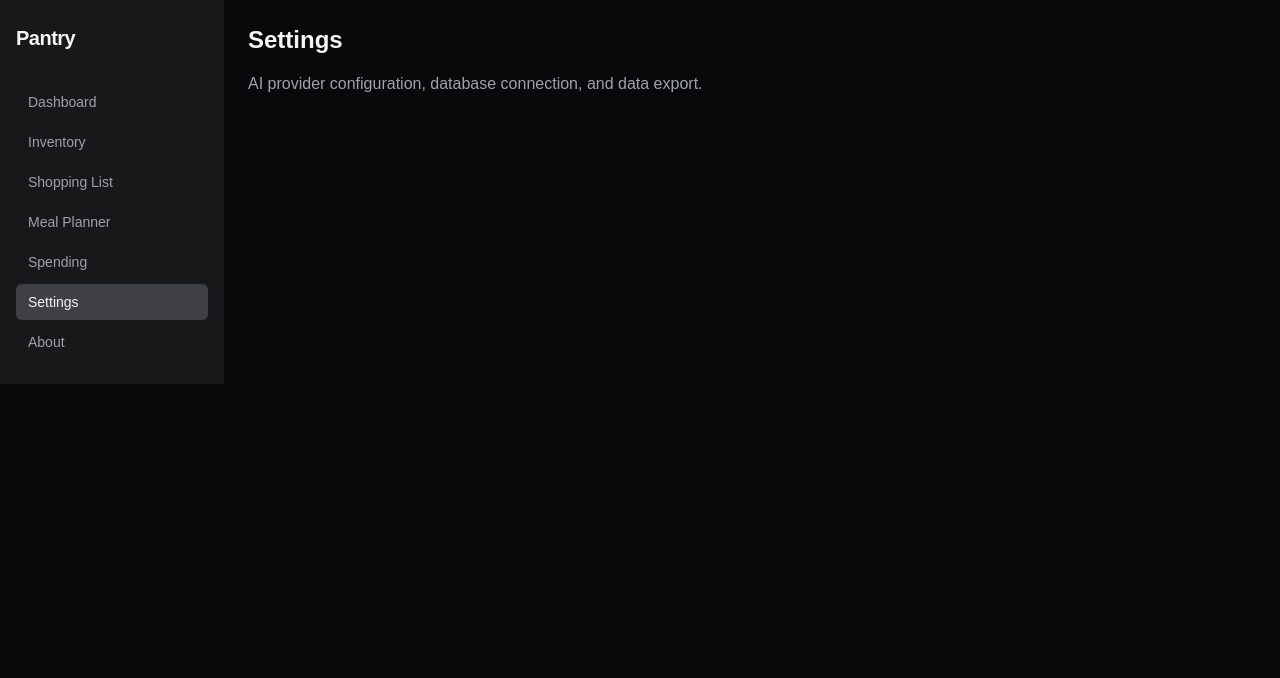
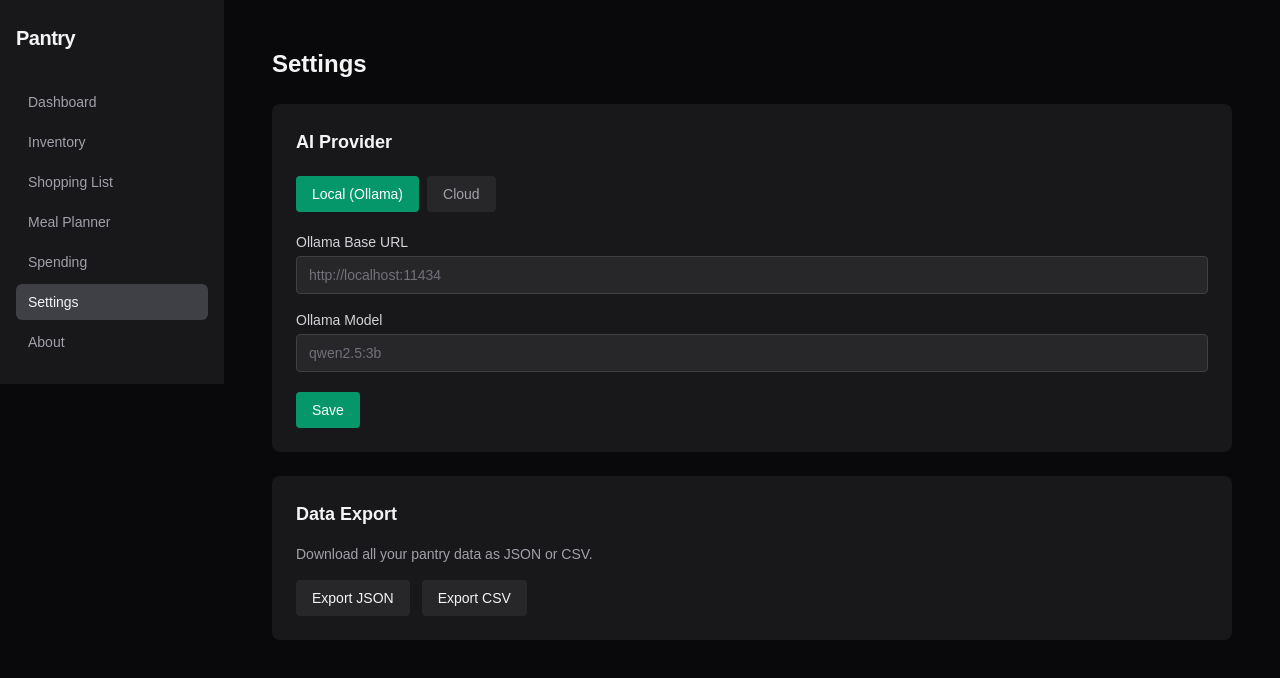
Before and after one commit to DogginitAN/pantry, a Next.js app in the folder frontend/: page /settings in a window 1280 px wide. Shown: the top 678 px of the page. Built offline with nearby package versions, Linux system fonts and the light colour scheme; no server answers.

Commit message:
task-f75d002d: Build settings page with AI provider config and data export

```diff
--- a/frontend/app/settings/page.tsx
+++ b/frontend/app/settings/page.tsx
@@ -1,8 +1,246 @@
+"use client";
+
+import { useState, useEffect } from "react";
+import { getAISettings, updateAISettings, exportJSON, exportCSV, type AISettings } from "@/lib/api";
+
 export default function SettingsPage() {
+  const [settings, setSettings] = useState<AISettings | null>(null);
+  const [provider, setProvider] = useState<"local" | "cloud">("local");
+  const [ollamaUrl, setOllamaUrl] = useState("");
+  const [ollamaModel, setOllamaModel] = useState("");
+  const [cloudModel, setCloudModel] = useState("");
+  const [saveFeedback, setSaveFeedback] = useState<{ msg: string; ok: boolean } | null>(null);
+  const [exportingJSON, setExportingJSON] = useState(false);
+  const [exportingCSV, setExportingCSV] = useState(false);
+  const [exportError, setExportError] = useState<string | null>(null);
+
+  useEffect(() => {
+    getAISettings()
+      .then((s) => {
+        setSettings(s);
+        setProvider(s.provider);
+        setOllamaUrl(s.ollama_base_url);
+        setOllamaModel(s.ollama_model);
+        setCloudModel(s.cloud_model);
+      })
+      .catch(() => {
+        // leave defaults
+      });
+  }, []);
+
+  function showFeedback(msg: string, ok: boolean) {
+    setSaveFeedback({ msg, ok });
+    setTimeout(() => setSaveFeedback(null), 2000);
+  }
+
+  async function handleSave() {
+    try {
+      const patch: Partial<AISettings> = { provider };
+      if (provider === "local") {
+        patch.ollama_base_url = ollamaUrl;
+        patch.ollama_model = ollamaModel;
+      } else {
+        patch.cloud_model = cloudModel;
+      }
+      const updated = await updateAISettings(patch);
+      setSettings(updated);
+      showFeedback("Saved!", true);
+    } catch (e) {
+      showFeedback(e instanceof Error ? e.message : "Save failed.", false);
+    }
+  }
+
+  async function handleExportJSON() {
+    setExportError(null);
+    setExportingJSON(true);
+    try {
+      await exportJSON();
+    } catch (e) {
+      setExportError(e instanceof Error ? e.message : "Export failed.");
+    } finally {
+      setExportingJSON(false);
+    }
+  }
+
+  async function handleExportCSV() {
+    setExportError(null);
+    setExportingCSV(true);
+    try {
+      await exportCSV();
+    } catch (e) {
+      setExportError(e instanceof Error ? e.message : "Export failed.");
+    } finally {
+      setExportingCSV(false);
+    }
+  }
+
   return (
-    <div>
-      <h1 className="text-2xl font-bold text-zinc-100 mb-4">Settings</h1>
-      <p className="text-zinc-400">AI provider configuration, database connection, and data export.</p>
+    <div className="p-6 space-y-6">
+      <h1 className="text-2xl font-bold text-zinc-100">Settings</h1>
+
+      {/* AI Provider Config */}
+      <div className="bg-zinc-900 rounded-lg p-6 space-y-5">
+        <h2 className="text-lg font-semibold text-zinc-100">AI Provider</h2>
+
+        {/* Provider toggle */}
+        <div className="flex gap-2">
+          <button
+            onClick={() => setProvider("local")}
+            className={`px-4 py-2 rounded font-medium text-sm transition-colors ${
+              provider === "local"
+                ? "bg-emerald-600 text-white"
+                : "bg-zinc-800 text-zinc-400 hover:text-zinc-200"
+            }`}
+          >
+            Local (Ollama)
+          </button>
+          <button
+            onClick={() => setProvider("cloud")}
+            className={`px-4 py-2 rounded font-medium text-sm transition-colors ${
+              provider === "cloud"
+                ? "bg-emerald-600 text-white"
+                : "bg-zinc-800 text-zinc-400 hover:text-zinc-200"
+            }`}
+          >
+            Cloud
+          </button>
+        </div>
+
+        {/* Local fields */}
+        {provider === "local" && (
+          <div className="space-y-4">
+            <div>
+              <label className="block text-sm font-medium text-zinc-300 mb-1">
+                Ollama Base URL
+              </label>
+              <input
+                type="text"
+                value={ollamaUrl}
+                onChange={(e) => setOllamaUrl(e.target.value)}
+                placeholder="http://localhost:11434"
+                className="w-full bg-zinc-800 border border-zinc-700 rounded px-3 py-2 text-zinc-100 placeholder-zinc-500 text-sm focus:outline-none focus:border-emerald-500"
+              />
+            </div>
+            <div>
+              <label className="block text-sm font-medium text-zinc-300 mb-1">
+                Ollama Model
+              </label>
+              <input
+                type="text"
+                value={ollamaModel}
+                onChange={(e) => setOllamaModel(e.target.value)}
+                placeholder="qwen2.5:3b"
+                className="w-full bg-zinc-800 border border-zinc-700 rounded px-3 py-2 text-zinc-100 placeholder-zinc-500 text-sm focus:outline-none focus:border-emerald-500"
+              />
+            </div>
+          </div>
+        )}
+
+        {/* Cloud fields */}
+        {provider === "cloud" && (
+          <div>
+            <label className="block text-sm font-medium text-zinc-300 mb-1">
+              Cloud Model Name
+            </label>
+            <input
+              type="text"
+              value={cloudModel}
+              onChange={(e) => setCloudModel(e.target.value)}
+              placeholder="claude-sonnet-4-5"
+              className="w-full bg-zinc-800 border border-zinc-700 rounded px-3 py-2 text-zinc-100 placeholder-zinc-500 text-sm focus:outline-none focus:border-emerald-500"
+            />
+          </div>
+        )}
+
+        <div className="flex items-center gap-3">
+          <button
+            onClick={handleSave}
+            className="px-4 py-2 bg-emerald-600 hover:bg-emerald-500 text-white rounded font-medium text-sm transition-colors"
+          >
+            Save
+          </button>
+          {saveFeedback && (
+            <span
+              className={`text-sm font-medium ${
+                saveFeedback.ok ? "text-emerald-400" : "text-red-400"
+              }`}
+            >
+              {saveFeedback.msg}
+            </span>
+          )}
+        </div>
+      </div>
+
+      {/* Data Export */}
+      <div className="bg-zinc-900 rounded-lg p-6 space-y-4">
+        <h2 className="text-lg font-semibold text-zinc-100">Data Export</h2>
+        <p className="text-sm text-zinc-400">
+          Download all your pantry data as JSON or CSV.
+        </p>
+        <div className="flex gap-3 flex-wrap">
+          <button
+            onClick={handleExportJSON}
+            disabled={exportingJSON}
+            className="flex items-center gap-2 px-4 py-2 bg-zinc-800 hover:bg-zinc-700 disabled:opacity-60 disabled:cursor-not-allowed text-zinc-100 rounded font-medium text-sm transition-colors"
+          >
+            {exportingJSON ? (
+              <svg
+                className="animate-spin h-4 w-4 text-zinc-400"
+                xmlns="http://www.w3.org/2000/svg"
+                fill="none"
+                viewBox="0 0 24 24"
+              >
+                <circle
+                  className="opacity-25"
+                  cx="12"
+                  cy="12"
+                  r="10"
+                  stroke="currentColor"
+                  strokeWidth="4"
+                />
+                <path
+                  className="opacity-75"
+                  fill="currentColor"
+                  d="M4 12a8 8 0 018-8v8H4z"
+                />
+              </svg>
+            ) : null}
+            Export JSON
+          </button>
+          <button
+            onClick={handleExportCSV}
+            disabled={exportingCSV}
+            className="flex items-center gap-2 px-4 py-2 bg-zinc-800 hover:bg-zinc-700 disabled:opacity-60 disabled:cursor-not-allowed text-zinc-100 rounded font-medium text-sm transition-colors"
+          >
+            {exportingCSV ? (
+              <svg
+                className="animate-spin h-4 w-4 text-zinc-400"
+                xmlns="http://www.w3.org/2000/svg"
+                fill="none"
+                viewBox="0 0 24 24"
+              >
+                <circle
+                  className="opacity-25"
+                  cx="12"
+                  cy="12"
+                  r="10"
+                  stroke="currentColor"
+                  strokeWidth="4"
+                />
+                <path
+                  className="opacity-75"
+                  fill="currentColor"
+                  d="M4 12a8 8 0 018-8v8H4z"
+                />
+              </svg>
+            ) : null}
+            Export CSV
+          </button>
+        </div>
+        {exportError && (
+          <p className="text-sm text-red-400">{exportError}</p>
+        )}
+      </div>
     </div>
   );
 }
```
